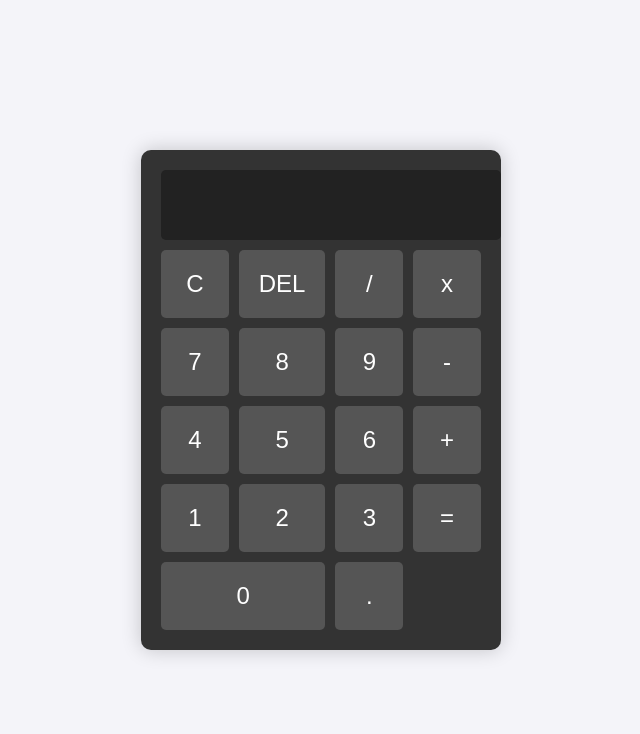
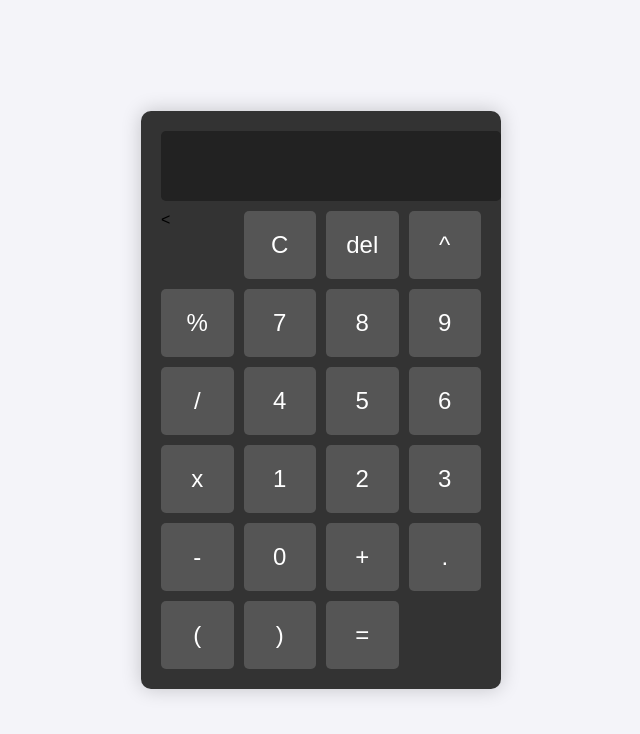
Before and after one commit to Leandro23923/Calculadora, a plain HTML site: page index.html in a window 1280 px wide. Shown: the whole page, without its empty margins (319-959 px from the left). Drawn offline with Linux system fonts and the light colour scheme.

Commit message:
Actualizar index.html

```diff
--- a/index.html
+++ b/index.html
@@ -10,24 +10,29 @@
     <div class="calculator">
         <input type="text" id="display" disabled>
         <div class="buttons">
-            <button onclick="clearDisplay()">C</button>
-            <button onclick="deleteLast()">DEL</button>
-            <button onclick="appendToDisplay('/')">/</button>
-            <button onclick="appendToDisplay('*')">x</button>
-            <button onclick="appendToDisplay('7')">7</button>
-            <button onclick="appendToDisplay('8')">8</button>
-            <button onclick="appendToDisplay('9')">9</button>
-            <button onclick="appendToDisplay('-')">-</button>
-            <button onclick="appendToDisplay('4')">4</button>
-            <button onclick="appendToDisplay('5')">5</button>
-            <button onclick="appendToDisplay('6')">6</button>
-            <button onclick="appendToDisplay('+')">+</button>
-            <button onclick="appendToDisplay('1')">1</button>
-            <button onclick="appendToDisplay('2')">2</button>
-            <button onclick="appendToDisplay('3')">3</button>
-            <button onclick="calculate()">=</button>
-            <button onclick="appendToDisplay('0')" class="zero">0</button>
-            <button onclick="appendToDisplay('.')">.</button>
+            <     <button onclick=”clearDisplay()”>C</button>
+            <button onclick=”deleteLast()”>del</button>
+            <button onclick=”appendToDisplay(‘^’)”>^</button>
+            <button onclick=”appendToDisplay(‘%’)”>%</button>
+            <button onclick=”appendToDisplay(‘7’)”class=”numeros”>7</button>
+            <button onclick=”appendToDisplay(‘8’)”class=”numeros”>8</button>
+            <button onclick=”appendToDisplay(‘9’)”class=”numeros”>9</button>
+            <button onclick=”appendToDisplay(‘/’)”>/</button>
+            <button onclick=”appendToDisplay(‘4’)”class=”numeros”>4</button>
+            <button onclick=”appendToDisplay(‘5’)”class=”numeros”>5</button>
+            <button onclick=”appendToDisplay(‘6’)”class=”numeros”>6</button>
+            <button onclick=”appendToDisplay(‘*’)”>x</button>
+            <button onclick=”appendToDisplay(‘1’)”class=”numeros”>1</button>
+            <button onclick=”appendToDisplay(‘2’)”class=”numeros”>2</button>
+            <button onclick=”appendToDisplay(‘3’)”class=”numeros”>3</button>
+            <button onclick=”appendToDisplay(‘-‘)”>-</button>
+            <button onclick=”appendToDisplay(‘0’)” class=”cero”>0</button>
+            <button onclick=”appendToDisplay(‘+’)”>+</button>
+            <button onclick=”appendToDisplay(‘.’)”class=”numeros”>.</button>
+            <button onclick=”appendToDisplay(‘(‘)”> ( </button>
+            <button onclick=”appendToDisplay(‘)’)”> ) </button>
+            <button onclick=”calculate()”>=</button>
+
         </div>
     </div>
     <script src="script.js"></script>
```
